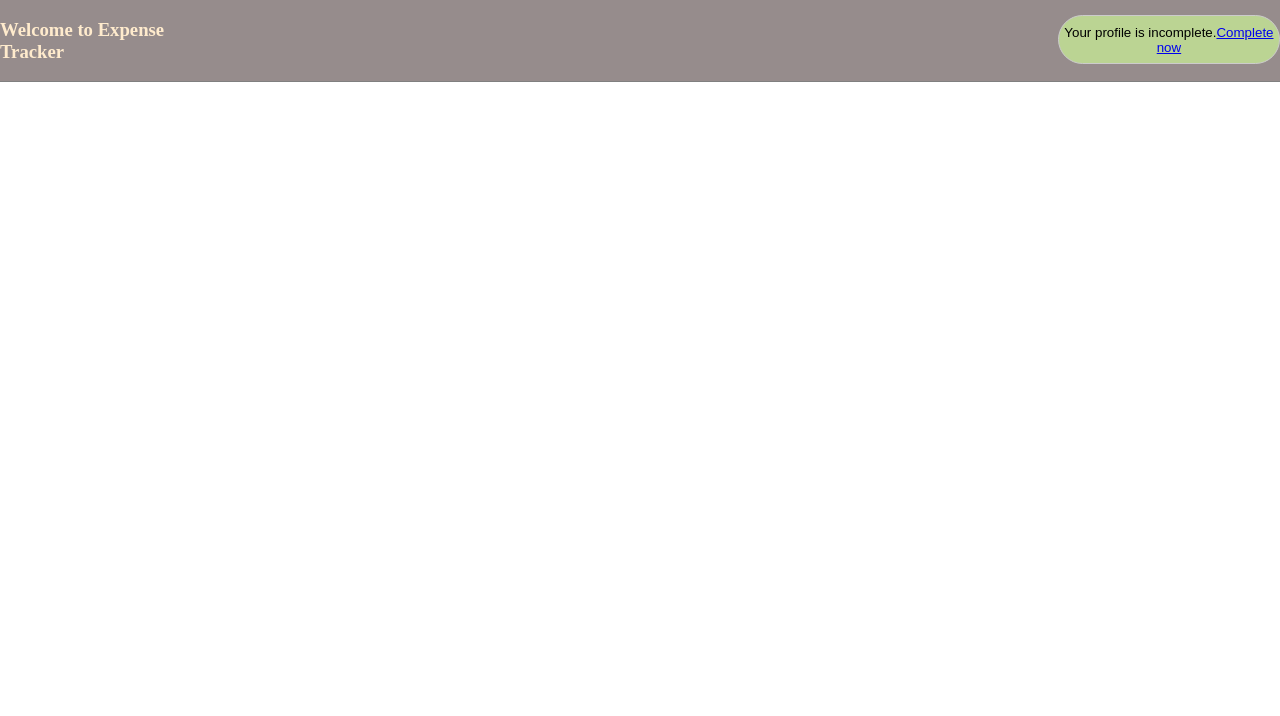
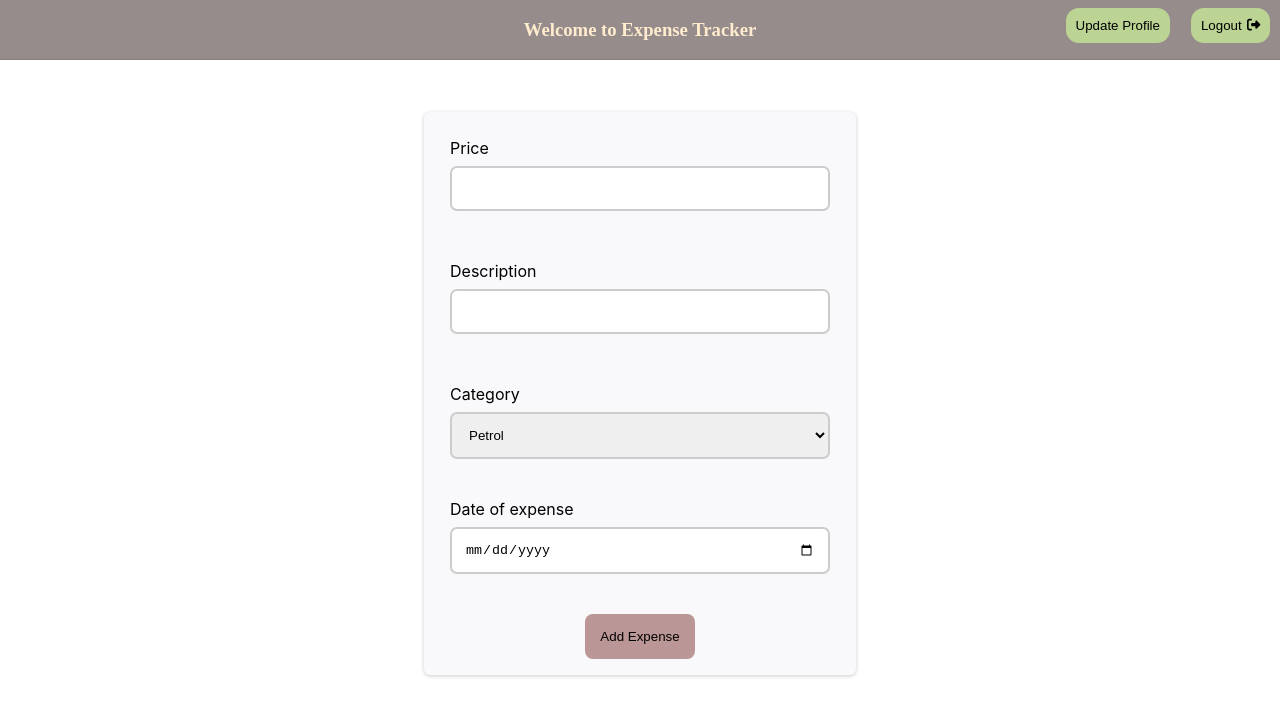
Before and after one commit to terilo1814/expense-tracker, a React (Create React App) app: page /welcome in a window 1280 px wide. Shown: the top 716 px of the page. Built offline with nearby package versions, Linux system fonts and the light colour scheme.

Commit message:
Adding Expenses for tracking purpose

```diff
--- a/src/components/Profile.css
+++ b/src/components/Profile.css
@@ -8,10 +8,18 @@
     padding: 10px;
     border: none;
     border-radius: 13px;
-    background: rgb(199, 130, 130);
+    background: #bbd493;
     position: absolute;
     right:10px;
     top: 8px;
+}
+.dis-photo{
+    width: 120px;
+    height: 120px;
+    border-radius: 50%;
+    margin: auto;
+    margin-bottom: 30px;
+
 }
 
 .logout-icon {
--- a/src/components/Profile.js
+++ b/src/components/Profile.js
@@ -1,7 +1,7 @@
 import React, { useContext, useEffect } from 'react';
 import './Profile.css';
 import { FontAwesomeIcon } from '@fortawesome/react-fontawesome';
-import { faUser, faEnvelope,faSignOutAlt } from '@fortawesome/free-solid-svg-icons';
+import { faUser, faEnvelope, faSignOutAlt,faUserCircle} from '@fortawesome/free-solid-svg-icons';
 import { BsGlobe } from 'react-icons/bs';
 import { useState } from 'react';
 import { AppContext } from '../context/AppContext';
@@ -109,15 +109,15 @@ export const Profile = () => {
     return (
         <>
 
-        <button className="logout-btn" onClick={contextValue.logout}>
-            Logout
-            <FontAwesomeIcon icon={faSignOutAlt} className="logout-icon" />
-          </button>
+            <button className="logout-btn" onClick={contextValue.logout}>
+                Logout
+                <FontAwesomeIcon icon={faSignOutAlt} className="logout-icon" />
+            </button>
 
             <div className='cnt'>
 
                 <h1>Contact Details</h1>
-
+                {photoURL ? <img className='dis-photo' src={photoURL}></img> : <FontAwesomeIcon  className='dis-photo' icon={faUserCircle} />}
                 <div className='name'>
                     <FontAwesomeIcon icon={faUser} className='name-icon' />
                     <label>Full name</label>
--- a/src/components/Welcome.css
+++ b/src/components/Welcome.css
@@ -9,21 +9,86 @@
     flex-direction: row;
     border-bottom: 1px solid grey;
     background: rgb(150, 140, 140);
+    position: fixed;
+    top: 0;
+    left: 0;
+    right: 0;
+}
 
-}
- h3{
+h3 {
     font-family: 'Times New Roman', Times, serif;
-    color: blanchedalmond
+    color: blanchedalmond;
+    width: 100%;
+    text-align: center;
 
 }
 
 .profile-btn {
+
+    padding: 10px;
+    border: none;
+    border-radius: 13px;
     background: #bbd493;
-    border-radius: 30px;
-    padding: 4px;
-    border: 1px solid #ccc;
-    margin-left:850px;
-    margin-bottom: 17px;
-    margin-top: 15px;
+    position: absolute;
+    right: 110px;
+    top: 8px;
+}
 
+.upd-profile {
+    text-decoration: none;
+    color: black;
 }
+
+.upd-profile:hover {
+    color: white;
+}
+.container-ui{
+    margin: 3rem auto;
+    margin-top: 7rem;
+    width: 95%;
+    max-width: 25rem;
+    border-radius: 6px;
+    background-color: #f9f8fa;
+    box-shadow: 0 1px 4px rgba(0, 0, 0, 0.2);
+    padding: 1rem;
+    text-align: center;
+}
+
+.price-ui,
+.category-ui,
+.desc-ui,
+.date-ui {
+    display: flex;
+    flex-direction: column;
+    padding: 10px;
+}
+
+.ctg-label {
+    padding: 13px;
+    border-radius: 7px;
+    border: 2px solid #ccc;
+    margin-bottom: 20px;
+}
+
+.expense-btn {
+    padding: 15px;
+    border: none;
+    border-radius: 8px;
+    background: rgb(187, 150, 150);
+}
+
+.expense-btn:hover {
+    cursor: pointer;
+    color: white;
+}
+
+.expense-def {
+    margin: 1rem auto;
+    width: 95%;
+    max-width: 35rem;
+    border-radius: 6px;
+    background-color: #f9f8fa;
+    box-shadow: 0 1px 4px rgba(0, 0, 0, 0.2);
+    padding: 1rem;
+    text-align: center;
+}
--- a/src/components/Welcome.js
+++ b/src/components/Welcome.js
@@ -1,17 +1,89 @@
-import React from 'react'
+import React, { useContext, useRef, useState } from 'react'
 import './Welcome.css'
 import { NavLink } from 'react-router-dom/cjs/react-router-dom'
+import { AppContext } from '../context/AppContext'
+import { FontAwesomeIcon } from '@fortawesome/react-fontawesome';
+import { faSignOutAlt } from '@fortawesome/free-solid-svg-icons';
 
 export const Welcome = () => {
+
+    const { contextValue } = useContext(AppContext)
+    const [data, setDataList] = useState([])
+
+    const priceRef = useRef('')
+    const descRef = useRef('')
+    const categoryRef = useRef('')
+    const dateRef = useRef('')
+
+
+    const addHandler = (e) => {
+        e.preventDefault()
+
+
+        const newData = {
+            enteredPrice: priceRef.current.value,
+            enteredDesc: descRef.current.value,
+            enteredCategory: categoryRef.current.value,
+            enteredDate: dateRef.current.value
+        }
+        setDataList((prevData) => [...prevData, newData])
+
+        priceRef.current.value = '';
+        descRef.current.value = '';
+        categoryRef.current.value = '';
+        dateRef.current.value = '';
+
+    }
     return (
         <>
             <div className='ctn-group'>
                 <h3>Welcome to Expense Tracker</h3>
-                    <button className='profile-btn'>Your profile is incomplete.
-                        <NavLink to='/profile'>Complete now</NavLink>
-                    </button>
-
+                <button className='profile-btn'>
+                    <NavLink to='/profile' className='upd-profile'>Update Profile</NavLink>
+                </button>
+                <button className="logout-btn" onClick={contextValue.logout}>
+                    Logout
+                    <FontAwesomeIcon icon={faSignOutAlt} className="logout-icon" />
+                </button>
             </div>
+            <form className='container-ui'>
+                <div className='price-ui'>
+                    <label>Price</label>
+                    <input type='number'
+                        ref={priceRef}
+                    />
+                </div>
+                <div className='desc-ui'>
+                    <label>Description</label>
+                    <input type='text'
+                        ref={descRef}
+                    />
+                </div>
+                <div className='category-ui'>
+                    <label>Category</label>
+                    <select className='ctg-label' ref={categoryRef}>
+                        <option value="Petrol">Petrol</option>
+                        <option value="Food">Food</option>
+                        <option value="Salary">Salary</option>
+                        <option value="Other Expense">Other Expense</option>
+                    </select>
+                </div>
+                <div className='date-ui'>
+                    <label>Date of expense</label>
+                    <input type='date'
+                        ref={dateRef}
+                    />
+                </div>
+                <button onClick={addHandler} className='expense-btn'>Add Expense</button>
+            </form>
+            {data.map((item, index) => (
+                <div key={index} className='expense-def'>
+                    <span>Price: {item.enteredPrice}&nbsp;&nbsp;&nbsp;&nbsp;</span>
+                    <span>Description: {item.enteredDesc}&nbsp;&nbsp;&nbsp;&nbsp;</span>
+                    <span>Category: {item.enteredCategory}&nbsp;&nbsp;&nbsp;&nbsp;</span>
+                    <span>Date: {item.enteredDate}&nbsp;&nbsp;&nbsp;&nbsp;</span>
+                </div>
+            ))}
         </>
 
     )
```
